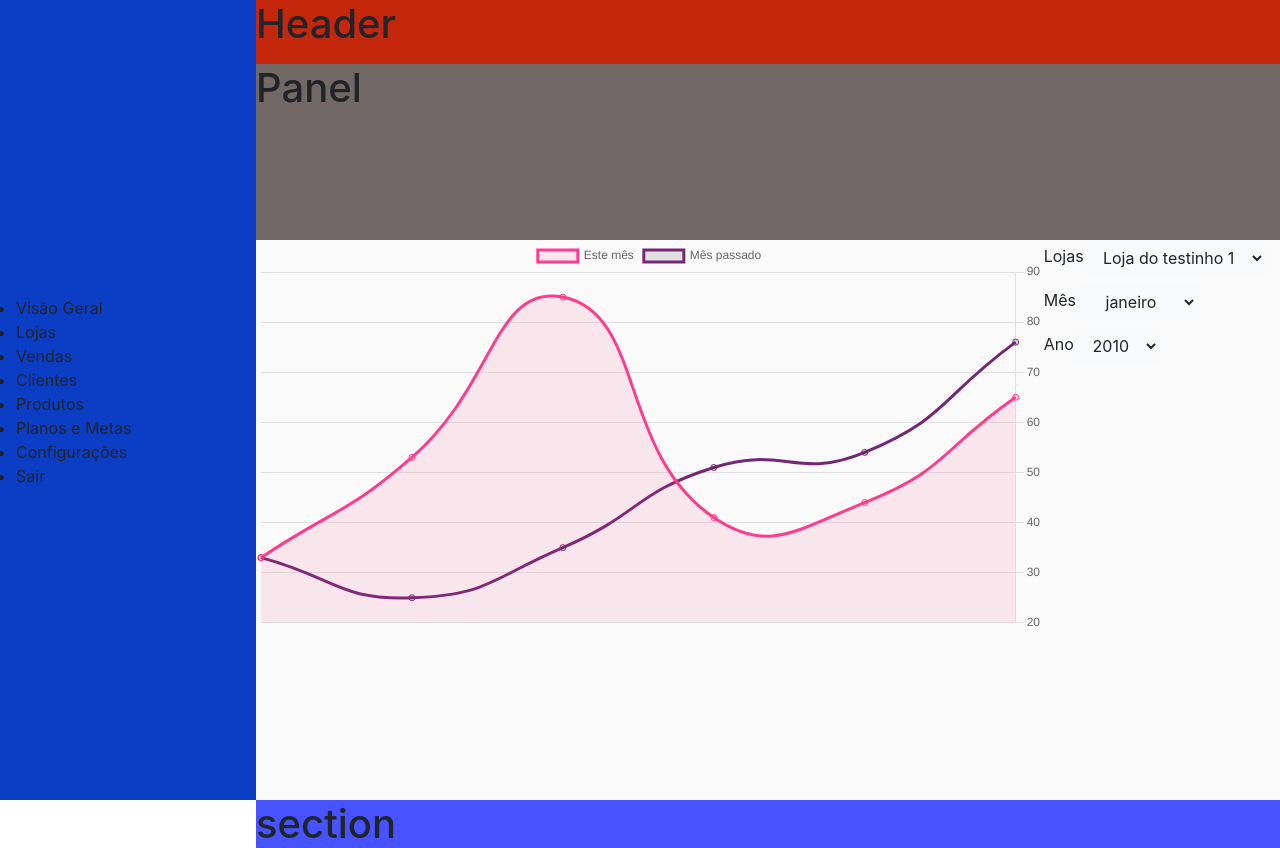
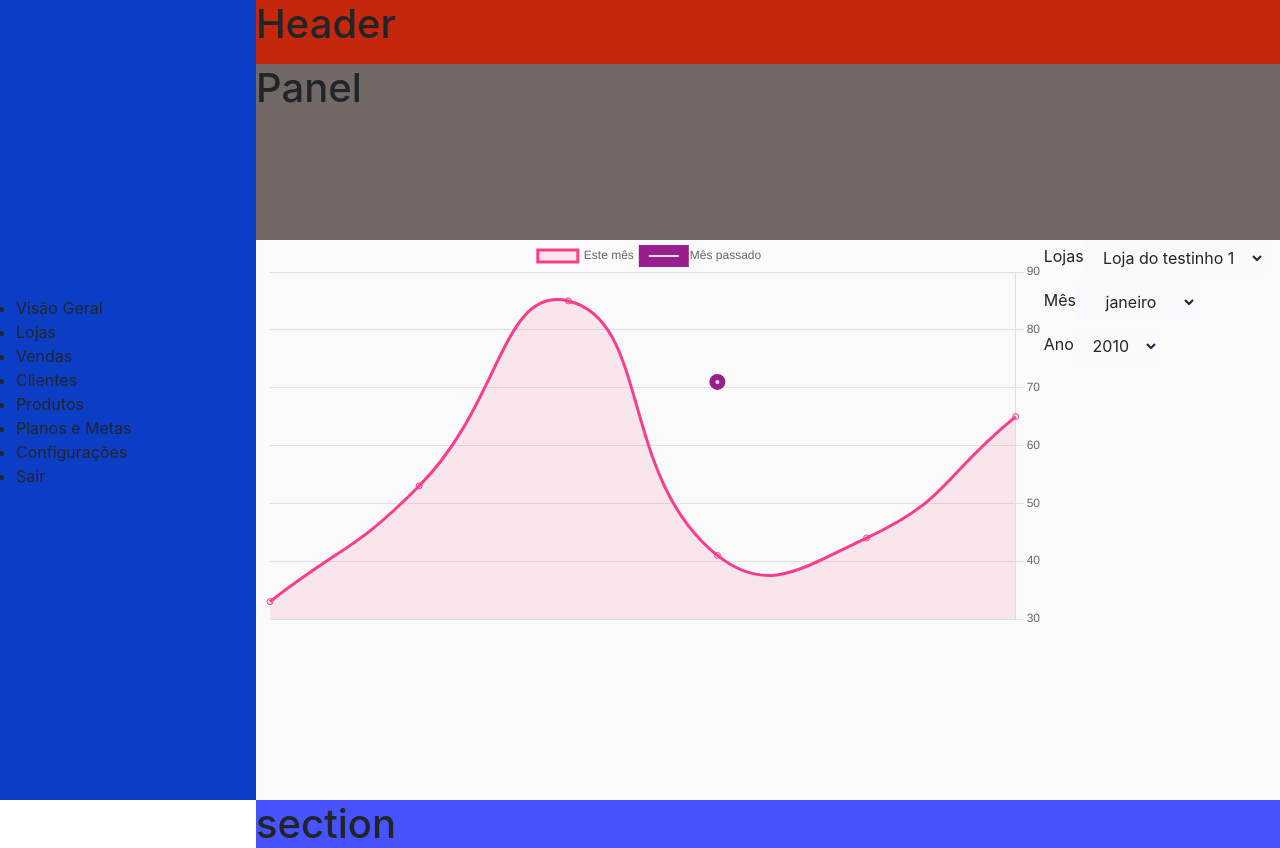
Before and after one commit to Lima08/Bagy-Dashboard, a React (Create React App) app: page / in a window 1280 px wide. Built offline with nearby package versions, Linux system fonts and the light colour scheme; no server answers.

Commit message:
Configura chart com point mes passado

```diff
--- a/src/components/ChartDashboard/StoreFilter.jsx
+++ b/src/components/ChartDashboard/StoreFilter.jsx
@@ -1,10 +1,10 @@
-import React, { useEffect } from 'react';
+import React/* , { useEffect }  */from 'react';
 import STORES from '../../assets/stores';
-import { useStoresContext } from '../../context/StoresContext';
+// import { useStoresContext } from '../../context/StoresContext';
 
 function StoreFilter() {
   const storesOptions = Object.entries(STORES);
-  const { store, setSelectedStore } = useStoresContext();
+  // const { store, setSelectedStore } = useStoresContext();
 
   function storeOptionsMakers(store, index) {
     return (
@@ -14,13 +14,15 @@ function StoreFilter() {
     );
   }
 
+  //  Descomentar a linah e tirar return
   function changeStoreData(storeIndex) {
-    setSelectedStore(storeIndex);
+    return;
+    // setSelectedStore(storeIndex);
   }
 
-  useEffect(() => {
-    console.log('O resultado de store é ==>', store)
-  }, [store])
+  // useEffect(() => {
+  //   console.log('O resultado de store é ==>', store)
+  // }, [store])
 
   return (
     <label htmlFor='store' className='dropdown filter'>
--- a/src/components/ChartDashboard/index.jsx
+++ b/src/components/ChartDashboard/index.jsx
@@ -1,6 +1,6 @@
 import React from 'react';
 import MonthFilter from './MonthFilter';
-import SalesChart from './SalesChart';
+import SalesChart from './salesChart';
 import StoreFilter from './StoreFilter';
 import YearFilter from './YearFilter';
 
--- a/src/components/ChartDashboard/SalesChart.jsx
+++ b/src/components/ChartDashboard/salesChart/index.jsx
@@ -3,6 +3,14 @@ import { Line } from 'react-chartjs-2';
 
 function SalesChart() {
   const options = {
+    // plugins: {
+    //   legend: {
+    //     display: true,
+    //     labels: {
+    //       color: 'rgb(255, 99, 132)',
+    //     },
+    //   },
+    // },
     scales: {
       y: {
         display: true,
@@ -26,7 +34,7 @@ function SalesChart() {
     datasets: [
       {
         label: 'Este mês',
-        data: [33, 53, 85, 41, 44, 65],
+        data: [33, 53, 85, 41, 44, 65], // valor total de vendas de cada mês
         fill: true,
         lineTension: 0.5,
         backgroundColor: 'rgba(252,60,141,0.1)',
@@ -36,10 +44,9 @@ function SalesChart() {
       },
       {
         label: 'Mês passado',
-        data: [33, 25, 35, 51, 54, 76],
-        fill: false,
-        lineTension: 0.5,
-        borderColor: '#742774',
+        data: [null, null, null, 71, null, null ], // valor total de vendas de cada mês
+        borderColor: 'rgba(152,30,141)',
+        borderWidth: 10,
       },
     ],
   };
--- a/src/graphql/queries.js
+++ b/src/graphql/queries.js
@@ -15,11 +15,9 @@ export const GET_STORE_INFO = gql`
       consolidatedOrderId
       price
       createdAt
-      paymentMethod
       products {
         productName
         productCode
-        firstPictureUrl
         unitPrice
         quantity
       }
```
